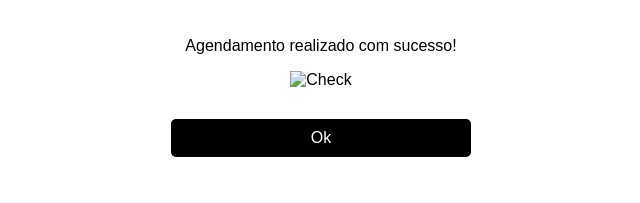
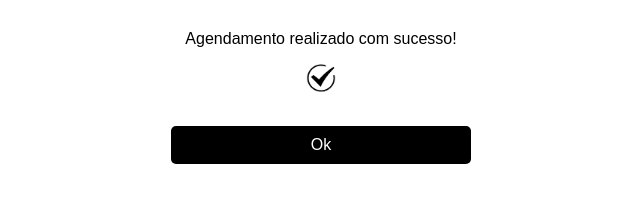
Before and after one commit to georgeweiss/tattoo, a plain HTML site: page schedule-confirmation.html in a window 1280 px wide. Shown: the part 415-618 px from the top of the page, without its empty margins (319-959 px from the left). Drawn offline with Linux system fonts and the light colour scheme.

Commit message:
Update schedule-confirmation.html

```diff
--- a/schedule-confirmation.html
+++ b/schedule-confirmation.html
@@ -11,7 +11,7 @@
         <div class="container">
             <img id=logo src="logo.png" alt="Tattoo Logo">
             <p>Agendamento realizado com sucesso!</p>
-            <img id=check src="img/check-icon.png" alt="Check">
+            <img id=check src="check-icon.png" alt="Check">
             <a href="mainscreen.html"><button type="button" class="button">Ok</button></a>
         </div>
     </div>
```
